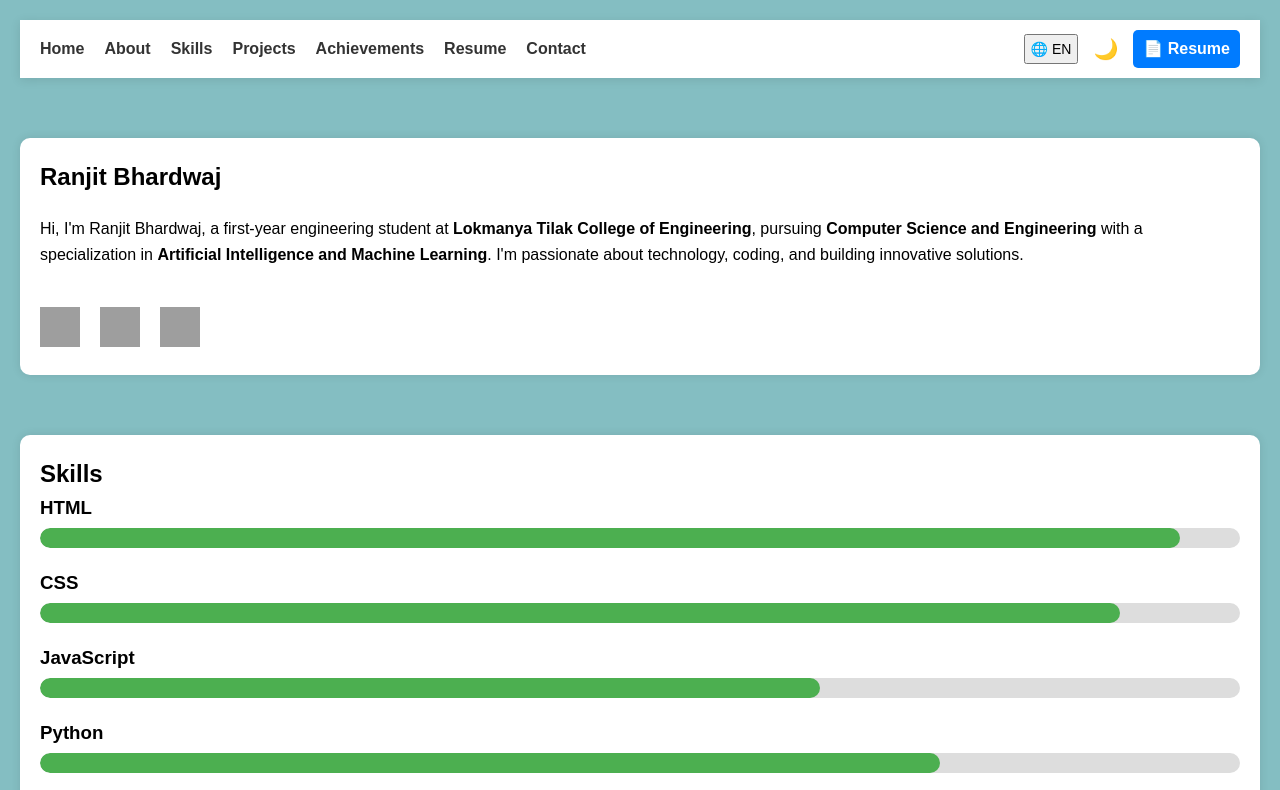
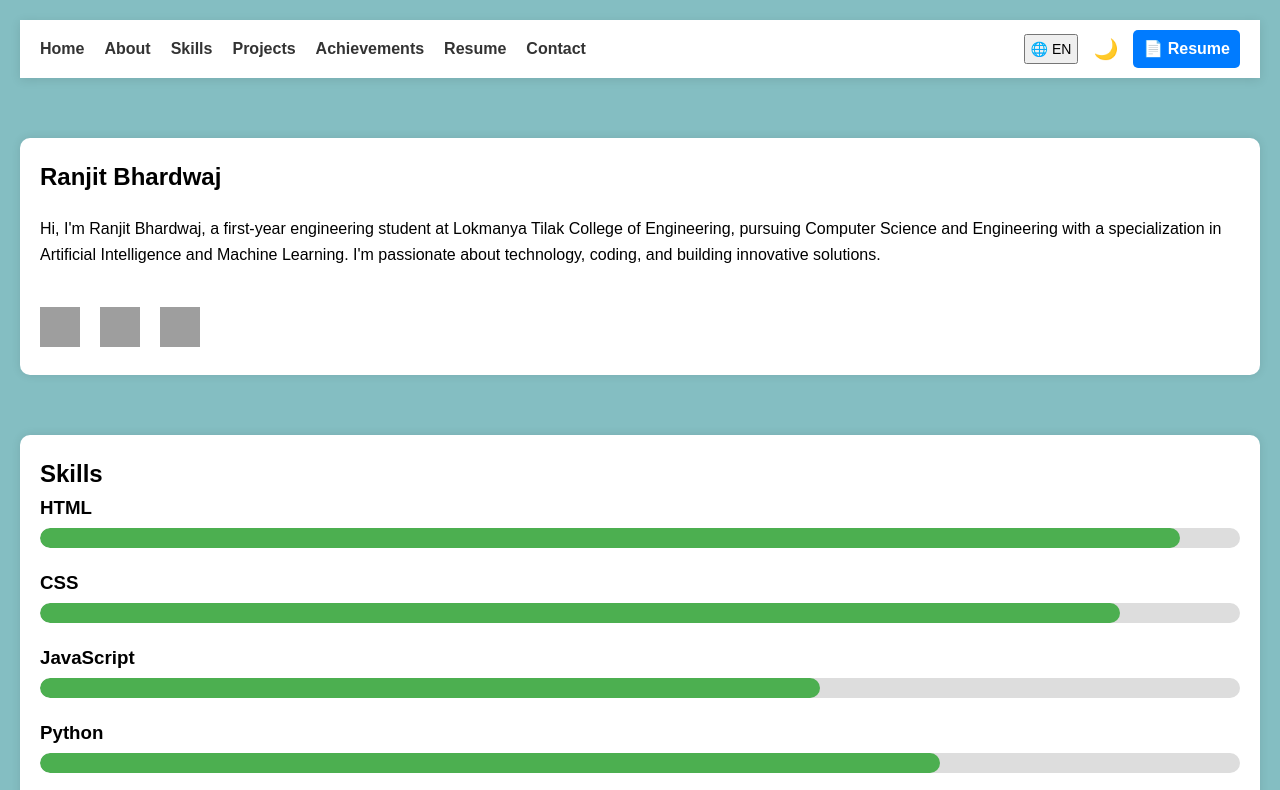
Before and after one commit to Ranjit1401/my-portfolio, a plain HTML site: page index.html in a window 1280 px wide. Shown: the top 790 px of the page. Drawn offline with Linux system fonts and the light colour scheme; grey boxes are pictures that could not be loaded.

Commit message:
Update index.html

```diff
--- a/index.html
+++ b/index.html
@@ -34,8 +34,8 @@
     <div class="about-container">
       <h2>Ranjit Bhardwaj</h2>
       <p>
-        Hi, I'm Ranjit Bhardwaj, a first-year engineering student at <strong>Lokmanya Tilak College of Engineering</strong>,
-        pursuing <strong>Computer Science and Engineering </strong> with a specialization in <strong>Artificial Intelligence and Machine Learning</strong>.
+        Hi, I'm Ranjit Bhardwaj, a first-year engineering student at Lokmanya Tilak College of Engineering,
+        pursuing Computer Science and Engineering with a specialization in Artificial Intelligence and Machine Learning.
         I'm passionate about technology, coding, and building innovative solutions.
       </p>
 
```
